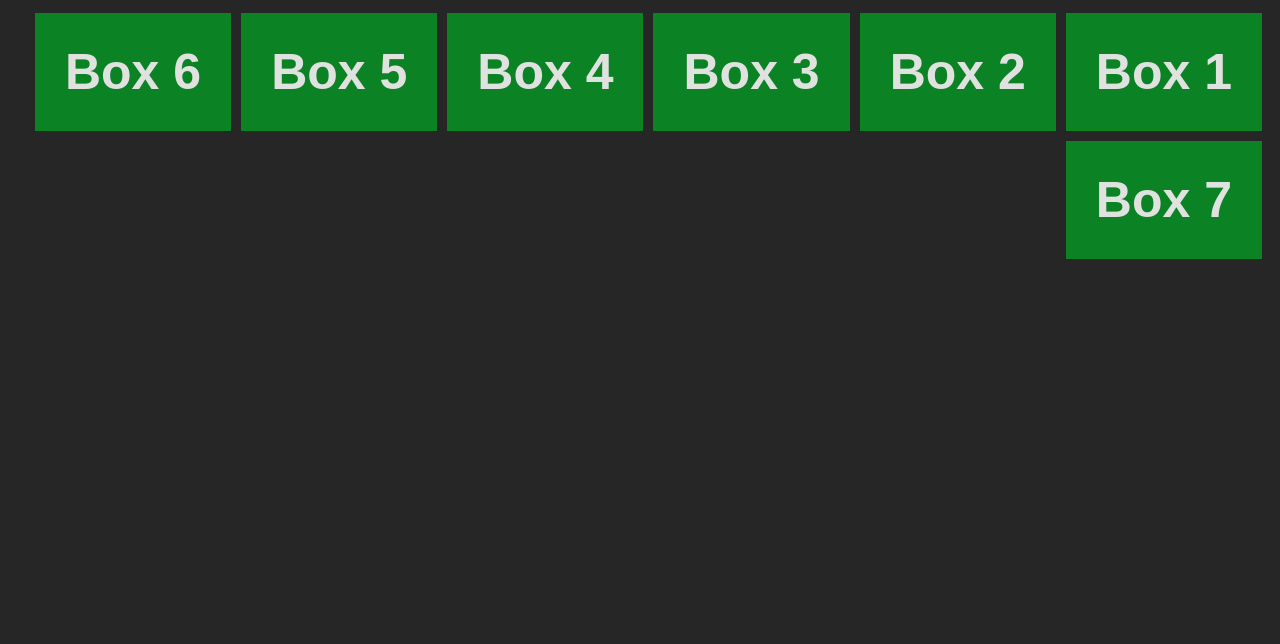
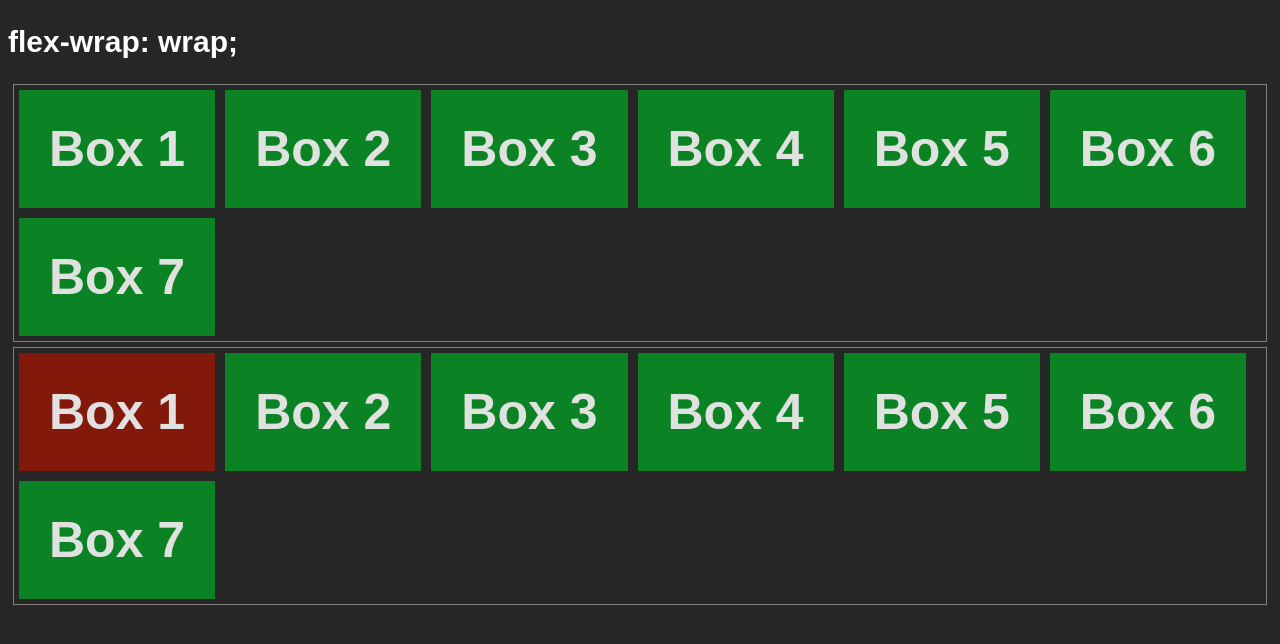
Before and after one commit to RomualdoFranca/FlexBox, a plain HTML site: page flex1.html in a window 1280 px wide. Drawn offline with Linux system fonts and the light colour scheme.

Commit message:
creating more divs

```diff
--- a/flex1.css
+++ b/flex1.css
@@ -2,51 +2,30 @@
 
 body {
     background-color: #272626;
+    font: 30px Arial, sans-serif;
+    color: white;
 }
 
-#container {
+#container1, #container2 {
     font: bold 50px Arial, sans-serif;
     color: #e4e4e4fb;
     display: flex;
     flex-wrap: wrap;
-    flex-direction: row-reverse;
+    border: 1px solid gray;
+}
+h2 {
+    font-size: 1em;
 }
 div {
     margin: 5px;
 }
-.box1 {
-    background-color: #0b8325;
-    text-align: center;
-    padding: 30px;
-
-}
-.box2 {
+.box1, .box2, .box3, .box4, .box5, .box6, .box7{
     background-color: #0b8325;
     text-align: center;
     padding: 30px;
 }
-.box3 {
-    background-color: #0b8325;
+#container2 .box1{
+    background-color: #83190b;
     text-align: center;
     padding: 30px;
 }
-.box4 {
-    background-color: #0b8325;
-    text-align: center;
-    padding: 30px;
-}
-.box5 {
-    background-color: #0b8325;
-    text-align: center;
-    padding: 30px;
-}
-.box6 {
-    background-color: #0b8325;
-    text-align: center;
-    padding: 30px;
-}
-.box7 {
-    background-color: #0b8325;
-    text-align: center;
-    padding: 30px;
-}
--- a/flex1.html
+++ b/flex1.html
@@ -9,7 +9,19 @@
     </head>
 
     <body>
-        <div id="container">
+        <h2>flex-wrap: wrap;</h2>
+
+        <div id="container1">
+            <div class="box1">Box 1</div>
+            <div class="box2">Box 2</div>
+            <div class="box3">Box 3</div>
+            <div class="box4">Box 4</div>
+            <div class="box5">Box 5</div>
+            <div class="box6">Box 6</div>
+            <div class="box7">Box 7</div>
+
+        </div>
+        <div id="container2">
             <div class="box1">Box 1</div>
             <div class="box2">Box 2</div>
             <div class="box3">Box 3</div>
```
